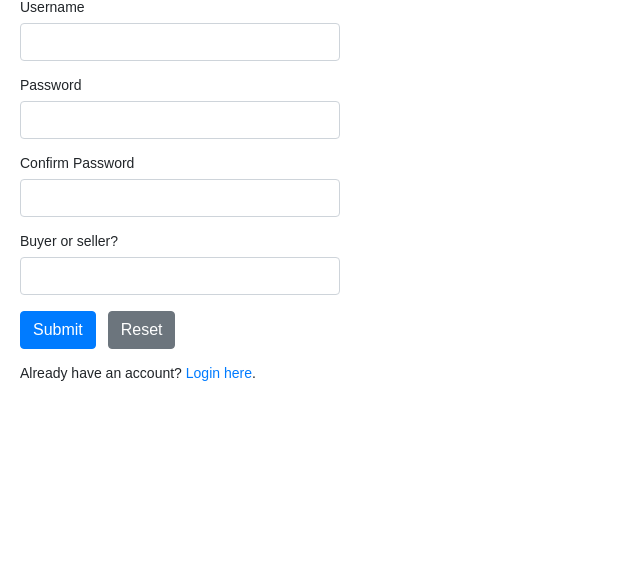
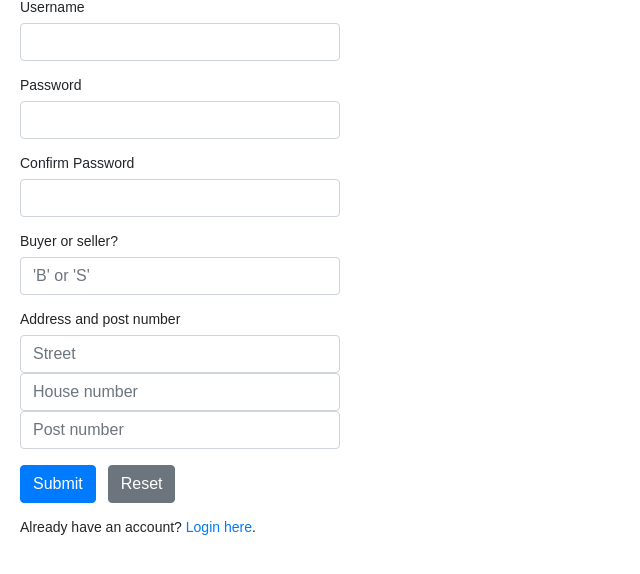
Before and after one commit to NLozar/ep-seminarska, a PHP site: page /netbeans/register in a window 1280 px wide. Shown: the part 99-673 px from the top of the page, without its empty margins (0-640 px from the left). Run offline with PHP 8.4, Linux system fonts and the light colour scheme.

Commit message:
register za več tipov + naslov

```diff
--- a/sql/db.sql
+++ b/sql/db.sql
@@ -43,6 +43,9 @@ CREATE TABLE users (
     id INT NOT NULL PRIMARY KEY AUTO_INCREMENT,
     username VARCHAR(50) NOT NULL UNIQUE,
     password VARCHAR(255) NOT NULL,
+    streetAddress VARCHAR (30),
+    numberAddress INT,
+    postNumber INT,
     typeOfUser VARCHAR(20) NOT NULL,
     created_at DATETIME DEFAULT CURRENT_TIMESTAMP
 );
--- a/view/register.php
+++ b/view/register.php
@@ -5,8 +5,8 @@ require_once 'model/AbstractDB.php';
 
 
 // Define variables and initialize with empty values
-$username = $password = $confirm_password = $typeOfUser = "";
-$username_err = $password_err = $confirm_password_err = $typeOfUser_err= "";
+$username = $password = $confirm_password = $typeOfUser = $streetAddress = $numberAddress = $postNumber = "";
+$username_err = $password_err = $confirm_password_err = $typeOfUser_err= $streetAddress_err =  "";
 
 /* Database credentials. Assuming you are running MySQL
 server with default setting (user 'root' with no password) */
@@ -88,21 +88,35 @@ if($_SERVER["REQUEST_METHOD"] == "POST"){
     else {
         $typeOfUser_err = "Only 'B' or 'S'";
     }
-
+    if(empty(trim($_POST["streetAddress"])) && $typeOfUser=='B'){
+        $streetAddress_err = "Please enter your address";
+    }
+    else $streetAddress = trim($_POST["streetAddress"]);
+    if(empty(trim($_POST["numberAddress"])) && $typeOfUser=='B'){
+        $streetAddress_err = "Please enter your address";
+    }
+    else $numberAddress = trim($_POST["numberAddress"]);
+    if(empty(trim($_POST["postNumber"])) && $typeOfUser=='B'){
+        $streetAddress_err = "Please enter your address";
+    }
+    else $postNumber = trim($_POST["postNumber"]);
     // Check input errors before inserting in database
-    if(empty($username_err) && empty($password_err) && empty($confirm_password_err) && empty($typeOfUser_err)){
+    if(empty($username_err) && empty($password_err) && empty($confirm_password_err) && empty($typeOfUser_err) && empty($streetAddress_err)){
 
         // Prepare an insert statement
-        $sql = "INSERT INTO users (username, password, typeOfUser) VALUES (?, ?, ?)";
+        $sql = "INSERT INTO users (username, password, typeOfUser, streetAddress, numberAddress, postNumber) VALUES (?, ?, ?, ?, ?,?)";
 
         if($stmt = mysqli_prepare($link, $sql)){
             // Bind variables to the prepared statement as parameters
-            mysqli_stmt_bind_param($stmt, "sss", $param_username, $param_password, $param_typeOfUser);
+            mysqli_stmt_bind_param($stmt, "ssssdd", $param_username, $param_password, $param_typeOfUser, $param_streetAddress, $param_numberAddress, $param_postNumber);
 
             // Set parameters
             $param_username = $username;
             $param_password = password_hash($password, PASSWORD_DEFAULT); // Creates a password hash
             $param_typeOfUser = $typeOfUser;
+            $param_streetAddress = $streetAddress;
+            $param_numberAddress = $numberAddress;
+            $param_postNumber = $postNumber;
             // Attempt to execute the prepared statement
             if(mysqli_stmt_execute($stmt)){
                 // Redirect to login page
@@ -154,8 +168,16 @@ if($_SERVER["REQUEST_METHOD"] == "POST"){
             </div>
             <div class="form-group">
                 <label>Buyer or seller?</label>
-                <input type="text" name="typeOfUser" class="form-control <?php echo (!empty($typeOfUser_err)) ? 'is-invalid' : ''; ?>" value="<?php echo $typeOfUser; ?>">
+                <input type="text" name="typeOfUser" placeholder ="'B' or 'S'" class="form-control <?php echo (!empty($typeOfUser_err)) ? 'is-invalid' : ''; ?>" value="<?php echo $typeOfUser; ?>">
                 <span class="invalid-feedback"><?php echo $typeOfUser_err; ?></span>
+            </div>
+            <div class="form-group">
+                <label>Address and post number</label>
+                <input type="text" name="streetAddress" placeholder ="Street" class="form-control <?php echo (!empty($streetAdress_err)) ? 'is-invalid' : ''; ?>" value="<?php echo $streetAddress; ?>">
+                <input type="text" name="numberAddress" placeholder ="House number" class="form-control <?php echo (!empty($streetAddress_err)) ? 'is-invalid' : ''; ?>" value="<?php echo $numberAddress; ?>">
+                <input type="text" name="postNumber" placeholder = "Post number" class="form-control <?php echo (!empty($streetAddress_err)) ? 'is-invalid' : ''; ?>" value="<?php echo $postNumber; ?>">
+                <span class="invalid-feedback"><?php echo $streetAddress_err; ?></span>
+
             </div>
             <div class="form-group">
                 <input type="submit" class="btn btn-primary" value="Submit">
```
